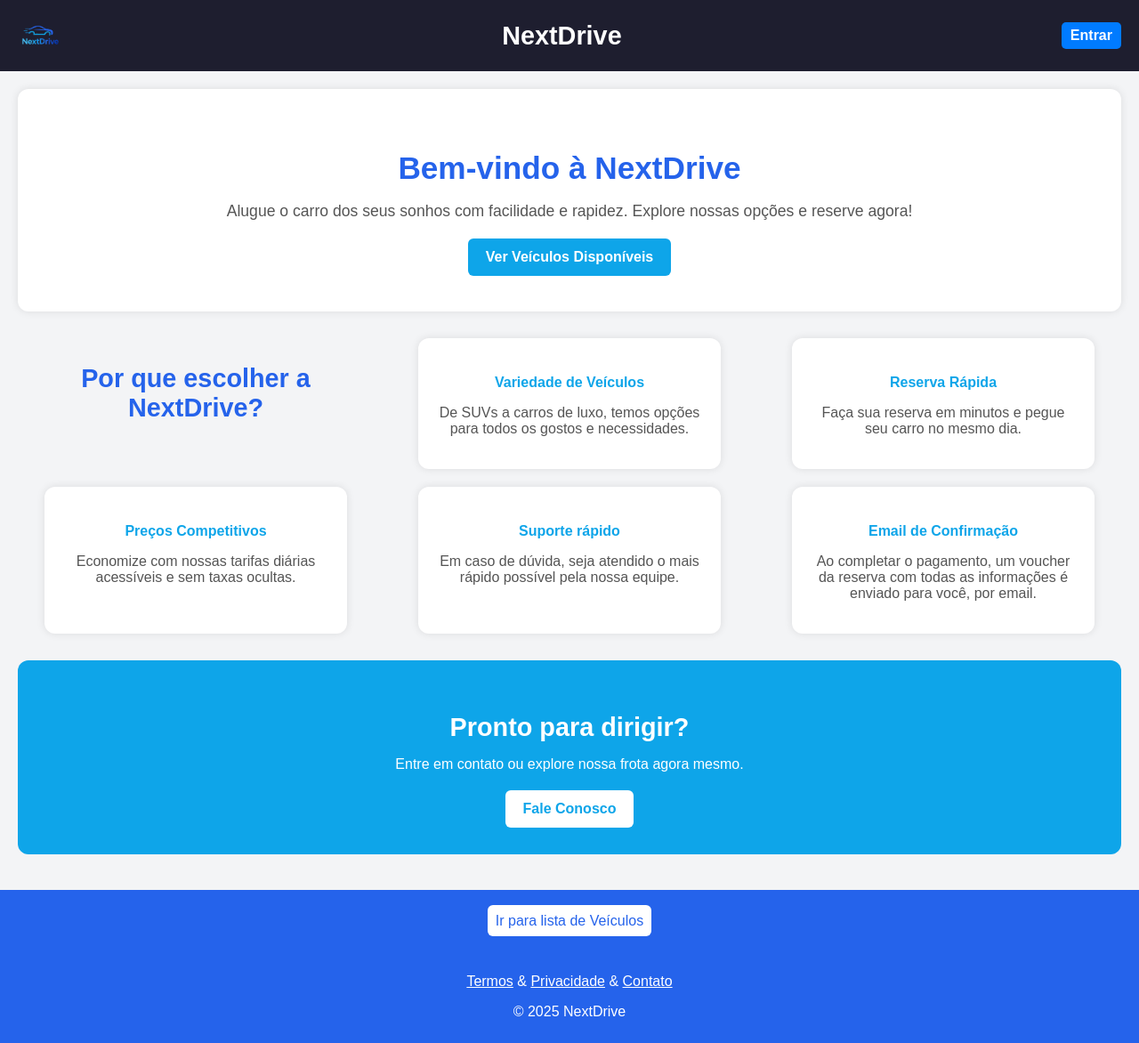
After one commit to Fafasjpeg/ProjetoLocadora-Nextdrive, a Flask app: page /nextdrive in a window 1280 px wide. The commit adds this page. Shown: the whole page at 89% size. Run offline with Flask 3, Linux system fonts and the light colour scheme.

Commit message:
Landing page + ajustes finais v2

```diff
--- a/main.py
+++ b/main.py
@@ -22,7 +22,7 @@ operacao = Operacao()
 
 @app.route("/")
 def base():
-    return redirect(url_for('home'))
+    return redirect(url_for('nextdrive'))
 
 @app.route("/index")
 def index():
@@ -44,6 +44,9 @@ def foto_veiculo(id_veiculo):
     # retorna a imagem
     return Response(veiculo.foto, mimetype="image/jpeg")
 
+@app.route("/nextdrive")
+def nextdrive():
+    return render_template('landingpage.html')
 
 @app.route("/home")
 def home():
@@ -153,7 +156,7 @@ def contato():
 
         # envia usando sua função
         status, retorno = enviar_email_confirmacao(
-            api_key='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', # deveria estar no .env porem o problema de envio persiste mesmo com a chave correta
+            api_key='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', # a chave devera ser alterada toda vez que for feito um commit
             destino=destino,
             assunto=f"Novo contato do site - {nome}",
             html=html_email
@@ -526,7 +529,7 @@ def pagamento():
 
         # envia o email usando Brevo
         status, resposta = enviar_email_confirmacao(
-            api_key='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', # deveria pegar api key do .env porem n ta funcionando
+            api_key='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', # a chave devera ser alterada toda vez que for feito um commit
             destino=cliente.email,
             assunto="Confirmação da Reserva - NextDrive",
             html=html_email
@@ -573,8 +576,6 @@ def limpa_sessoes():
     # limpa todas as sessoes de aluguel e pagamento e joga pra home
     session.pop('aluguel_id', None)
     session.pop('pagamento_id', None)
-
-    flash("Sessões de aluguel e pagamento limpas.", "success")
 
     return redirect(url_for('home'))
 
--- a/static/css/cadastro.css
+++ b/static/css/cadastro.css
@@ -108,7 +108,7 @@ input:hover {
 }
 
 button {
-  background: #22C55E;
+  background: #0EA5E9;
   color: white;
   border: none;
   padding: 10px;
@@ -119,7 +119,7 @@ button {
 }
 
 button:hover {
-  background: #16A34A;
+  background: #0d93d1;
 }
 
 .password-wrapper {
--- a/static/css/home.css
+++ b/static/css/home.css
@@ -87,7 +87,7 @@ main {
 }
 
 .filtros button {
-  background: #22C55E;
+  background: #0EA5E9;
   color: white;
   border: none;
   padding: 9px 14px;
@@ -151,7 +151,7 @@ main {
 
 .carro a {
   display: inline-block;
-  background: #22C55E;
+  background: #0EA5E9;
   color: white;
   text-decoration: none;
   padding: 8px 12px;
@@ -160,7 +160,7 @@ main {
 }
 
 .carro a:hover {
-  background: #16A34A;
+  background: #0684be;
 }
 
 /* footer */
--- /dev/null
+++ b/static/css/landingpage.css
@@ -0,0 +1,180 @@
+/* geral */
+body {
+  font-family: Arial, sans-serif;
+  margin: 0;
+  background: #F3F4F6;
+  color: #333;
+  display: flex;
+  flex-direction: column;
+  min-height: 100vh;
+}
+
+/* cabecalho */
+header {
+  background: #1e1e2f;
+  color: white;
+  padding: 15px 20px;
+  display: flex;
+  align-items: center;
+  justify-content: space-between;
+  flex-wrap: wrap;
+}
+
+.logo {
+  width: 50px;
+  height: 50px;
+  border-radius: 50%;
+}
+
+header h1 {
+  margin: 0;
+  font-size: 1.8em;
+}
+
+nav {
+  display: flex;
+  gap: 15px;
+}
+
+nav a {
+  color: white;
+  text-decoration: none;
+  font-weight: bold;
+  padding: 6px 10px;
+  border-radius: 5px;
+  transition: background 0.3s;
+}
+
+nav a:hover {
+  background: rgba(255, 255, 255, 0.2);
+}
+
+/* conteudo princ. */
+main {
+  flex: 1;
+  padding: 20px;
+  text-align: center;
+}
+
+/* hero */
+.hero {
+  background: white;
+  padding: 40px 20px;
+  border-radius: 12px;
+  box-shadow: 0 0 10px rgba(0,0,0,0.1);
+  margin-bottom: 30px;
+}
+
+.hero h2 {
+  color: #2563EB;
+  font-size: 2.2em;
+  margin-bottom: 10px;
+}
+
+.hero p {
+  color: #555;
+  font-size: 1.1em;
+  margin-bottom: 20px;
+}
+
+.btn-cta {
+  display: inline-block;
+  background: #0EA5E9;
+  color: white;
+  text-decoration: none;
+  padding: 12px 20px;
+  border-radius: 6px;
+  font-weight: bold;
+  transition: background 0.3s;
+}
+
+.btn-cta:hover {
+  background: #0a8fcd;
+}
+
+/* beneficios */
+.beneficios h3 {
+  color: #2563EB;
+  font-size: 1.8em;
+  margin-bottom: 20px;
+}
+
+.beneficios {
+  margin-bottom: 30px;
+  display: grid;
+  grid-template-columns: repeat(auto-fit, minmax(300px, 1fr));
+  gap: 20px;
+  justify-items: center;
+}
+
+.beneficio {
+  background: white;
+  border-radius: 12px;
+  box-shadow: 0 0 10px rgba(0,0,0,0.1);
+  padding: 20px;
+  width: 100%;
+  max-width: 300px;
+  transition: transform 0.2s, box-shadow 0.2s;
+}
+
+.beneficio:hover {
+  transform: translateY(-5px);
+  box-shadow: 0 4px 12px rgba(0,0,0,0.15);
+}
+
+.beneficio h4 {
+  color: #0EA5E9;
+  margin-bottom: 8px;
+}
+
+.beneficio p {
+  color: #555;
+}
+
+/* cta final */
+.cta-final {
+  background: #0EA5E9;
+  color: white;
+  padding: 30px 20px;
+  border-radius: 12px;
+  margin-bottom: 20px;
+}
+
+.cta-final h3 {
+  font-size: 1.8em;
+  margin-bottom: 10px;
+}
+
+.cta-final p {
+  margin-bottom: 20px;
+}
+
+.cta-final .btn-cta {
+  background: white;
+  color: #0EA5E9;
+}
+
+.cta-final .btn-cta:hover {
+  background: #F3F4F6;
+}
+
+/* footer */
+footer {
+  background: #2563EB;
+  color: white;
+  text-align: center;
+  padding: 10px;
+  margin-top: auto;
+}
+
+a {
+  color: white;
+}
+
+.lista {
+  text-decoration: none;
+  background-color: white;
+  padding: 9px;
+  border-radius: 6px;
+  color: #2563EB;
+}
--- a/static/css/pagamento.css
+++ b/static/css/pagamento.css
@@ -106,7 +106,7 @@ input:focus {
 }
 
 button {
-  background: #22C55E;
+  background: #0EA5E9;
   color: white;
   border: none;
   padding: 10px;
@@ -117,7 +117,7 @@ button {
 }
 
 button:hover {
-  background: #16A34A;
+  background: #098cc9;
 }
 
 .qrcode {
--- a/static/css/perfil.css
+++ b/static/css/perfil.css
@@ -147,7 +147,7 @@ h3 {
 /* Botão voltar sobrepondo o link normal */
 .btn-voltar {
   display: inline-block !important;
-  background: #22C55E !important;
+  background: #0EA5E9 !important;
   color: white !important;
   padding: 12px 18px !important;
   border-radius: 8px !important;
@@ -157,7 +157,7 @@ h3 {
 }
 
 .btn-voltar:hover {
-  background: #16A34A !important;
+  background: #0994d4 !important;
 }
 
 /* footer */
--- a/static/css/reserva.css
+++ b/static/css/reserva.css
@@ -171,7 +171,7 @@ form select:focus {
 
 /* botao */
 form button {
-  background-color: #2563eb;
+  background-color: #0EA5E9;
   color: white;
   border: none;
   padding: 14px;
@@ -182,7 +182,7 @@ form button {
 }
 
 form button:hover {
-  background-color: #1e48b6;
+  background-color: #0c93d1;
 }
 
 /* ===== RESPONSIVIDADE ===== */
--- a/static/css/veiculo.css
+++ b/static/css/veiculo.css
@@ -94,7 +94,7 @@ header a .logo {
 .btn-reservar {
   display: block;
   text-align: center;
-  background: #007bff;
+  background: #0EA5E9;
   color: #fff;
   padding: 12px;
   margin-top: 25px;
@@ -104,7 +104,7 @@ header a .logo {
 }
 
 .btn-reservar:hover {
-  background: #0056b3;
+  background: #0795d6;
 }
 
 /* rodape */
--- a/templates/adm/homeadm.html
+++ b/templates/adm/homeadm.html
@@ -17,11 +17,6 @@
     <nav>
       <a href="{{ url_for('home') }}">Home</a>
       <a href="{{ url_for('dashboard') }}" style="background:#007bff; border-radius:5px;">Dashboard</a>
-      <a href="{{ url_for('cadastroadm') }}">Empregados</a>
-      <a href="{{ url_for('cadastrofornecedor') }}">Fornecedores</a>
-      <a href="{{ url_for('cadastrodepartamento') }}">Departamentos</a>
-      <a href="{{ url_for('cadastroveiculo') }}">Veículos</a>
-      <a href="{{ url_for('cadastroagencia') }}">Agências</a>
       <a href="{{ url_for('logoutadm') }}" style="background:#ef4444; border-radius:5px;">Sair</a>
     </nav>
   </header>
--- a/templates/home.html
+++ b/templates/home.html
@@ -8,7 +8,9 @@
 </head>
 <body>
   <header>
-    <img src="{{ url_for('static', filename='img/imglogo.png') }}" alt="Logo" class="logo">
+    <a href="{{ url_for('nextdrive') }}">
+      <img src="{{ url_for('static', filename='img/imglogo.png') }}" alt="Logo" class="logo">
+    </a>
     <h1>NextDrive</h1>
     <nav>
       <a href="{{ url_for('perfil') }}" style="background:#007bff; border-radius:5px;">Perfil</a>
--- /dev/null
+++ b/templates/landingpage.html
@@ -0,0 +1,62 @@
+<!DOCTYPE html>
+<html lang="pt-BR">
+<head>
+  <meta charset="UTF-8">
+  <meta name="viewport" content="width=device-width, initial-scale=1.0">
+  <title>Landing Page - NextDrive</title>
+  <link rel="stylesheet" href="{{ url_for('static', filename='css/landingpage.css') }}">
+</head>
+<body>
+  <header>
+    <img src="{{ url_for('static', filename='img/imglogo.png') }}" alt="Logo" class="logo">
+    <h1>NextDrive</h1>
+    <nav>
+      <a href="{{ url_for('home') }}" style="background:#007bff; border-radius:5px;">Entrar</a>
+    </nav>
+  </header>
+
+  <main>
+    <section class="hero">
+      <h2>Bem-vindo à NextDrive</h2>
+      <p>Alugue o carro dos seus sonhos com facilidade e rapidez. Explore nossas opções e reserve agora!</p>
+      <a href="{{ url_for('home') }}" class="btn-cta">Ver Veículos Disponíveis</a>
+    </section>
+
+    <section class="beneficios">
+      <h3>Por que escolher a NextDrive?</h3>
+      <div class="beneficio">
+        <h4>Variedade de Veículos</h4>
+        <p>De SUVs a carros de luxo, temos opções para todos os gostos e necessidades.</p>
+      </div>
+      <div class="beneficio">
+        <h4>Reserva Rápida</h4>
+        <p>Faça sua reserva em minutos e pegue seu carro no mesmo dia.</p>
+      </div>
+      <div class="beneficio">
+        <h4>Preços Competitivos</h4>
+        <p>Economize com nossas tarifas diárias acessíveis e sem taxas ocultas.</p>
+      </div>
+      <div class="beneficio">
+        <h4>Suporte rápido</h4>
+        <p>Em caso de dúvida, seja atendido o mais rápido possível pela nossa equipe.</p>
+      </div>
+      <div class="beneficio">
+        <h4>Email de Confirmação</h4>
+        <p>Ao completar o pagamento, um voucher da reserva com todas as informações é enviado para você, por email.</p>
+      </div>
+    </section>
+
+    <section class="cta-final">
+      <h3>Pronto para dirigir?</h3>
+      <p>Entre em contato ou explore nossa frota agora mesmo.</p>
+      <a href="{{ url_for('contato') }}" class="btn-cta">Fale Conosco</a>
+    </section>
+  </main>
+
+  <footer>
+    <p><a href="/listadeveiculos" class="lista">Ir para lista de Veículos</a></p><br>
+    <p><a href="/termos">Termos</a> & <a href="/privacidade">Privacidade</a> & <a href="/contato">Contato</a></p>
+    <p>&copy; 2025 NextDrive</p>
+  </footer>
+</body>
+</html>
--- a/templates/login.html
+++ b/templates/login.html
@@ -8,7 +8,9 @@
 </head>
 <body>
   <header>
-    <img src="{{ url_for('static', filename='img/imglogo.png') }}" alt="Logo da Locadora" class="logo">
+    <a href="{{ url_for('nextdrive') }}">
+      <img src="{{ url_for('static', filename='img/imglogo.png') }}" alt="Logo" class="logo">
+    </a>
     <h1>NextDrive</h1>
   </header>
 
```
Also changed, not shown: static/css/adm/dashboard.css (+7 -2 lines), static/css/listadeveiculos.css (+4 -4 lines), static/css/login.css (+11 -2 lines), templates/adm/loginadm.html (+4 -3 lines), templates/pagamento.html (+4 -4 lines).
